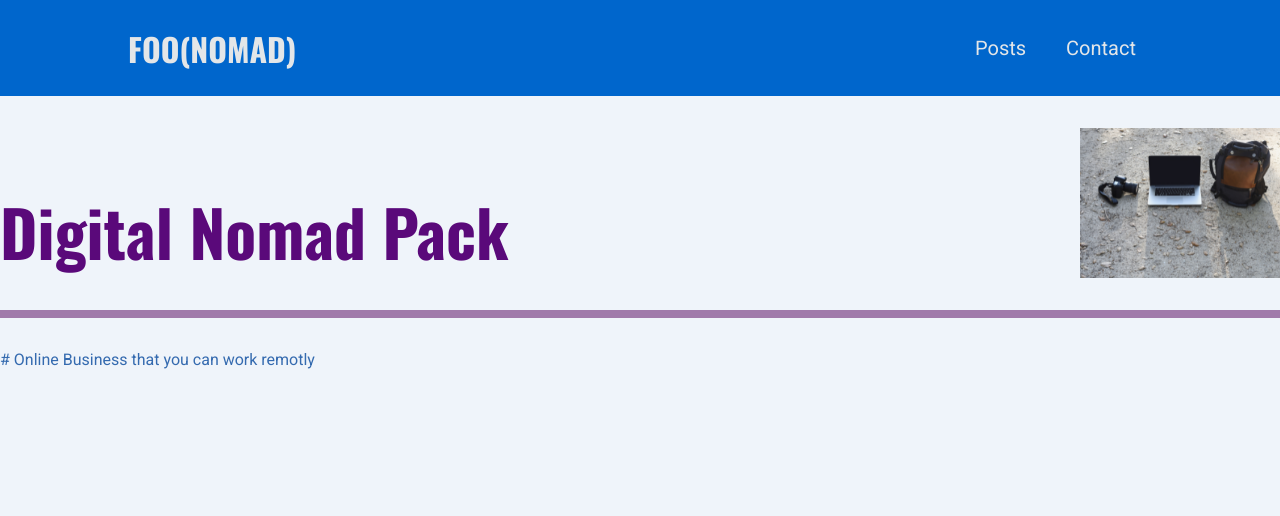
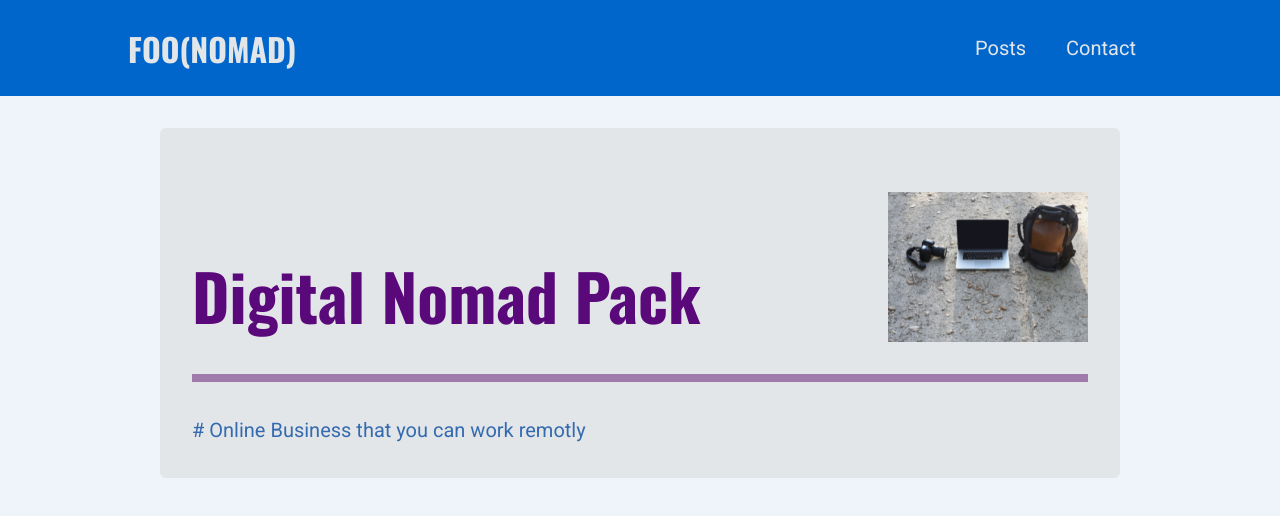
Before and after one commit to slavo3dev/foonomad-old, a Next.js app: page /posts/digital-nomad-pack in a window 1280 px wide. Shown: the top 516 px of the page. Built offline with nearby package versions, Linux system fonts and the light colour scheme.

Commit message:
installing markdown language

```diff
--- a/componets/Posts/PostContent/index.js
+++ b/componets/Posts/PostContent/index.js
@@ -1,5 +1,6 @@
 import PropTypes from "prop-types";
-import { PostHeader } from "../Post/postheader";
+import { PostHeader } from "../PostHeader";
+import classes from "./postcontent.module.css";
 
 const DummyPost = {
   slug: "digital-nomad-pack",
@@ -14,7 +15,7 @@ export function PostContent() {
 
   const imagePath = `/images/posts/${slug}/${image}`;
   return (
-    <article>
+    <article className={classes.content}>
       <PostHeader title={title} image={imagePath} />
       {content}
     </article>
--- a/package.json
+++ b/package.json
@@ -11,7 +11,8 @@
     "next": "10.0.6",
     "prop-types": "^15.7.2",
     "react": "17.0.1",
-    "react-dom": "17.0.1"
+    "react-dom": "17.0.1",
+    "react-markdown": "^6.0.2"
   },
   "devDependencies": {
     "eslint": "^7.25.0",
```
Also changed, not shown: componets/Posts/PostHeader/index.js (renamed from componets/Posts/Post/postheader.js), componets/Posts/PostHeader/postheader.module.css (renamed from componets/Posts/Post/postheader.module.css), 1 other file (tests, documents, lock files or other folders).
